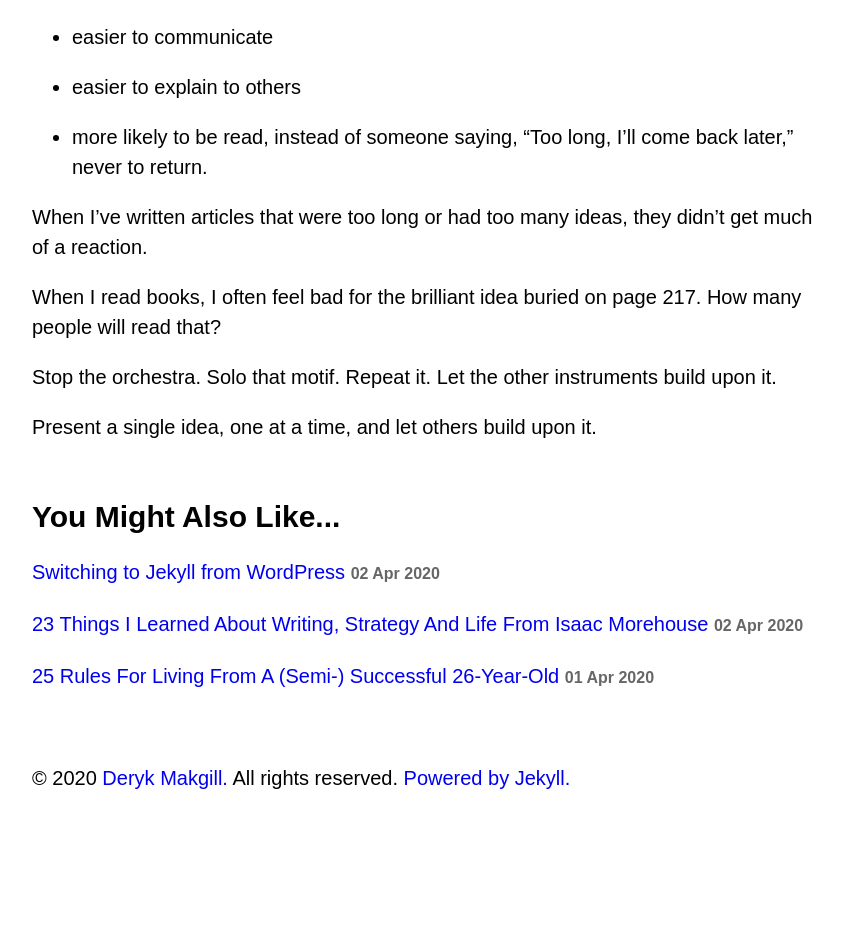
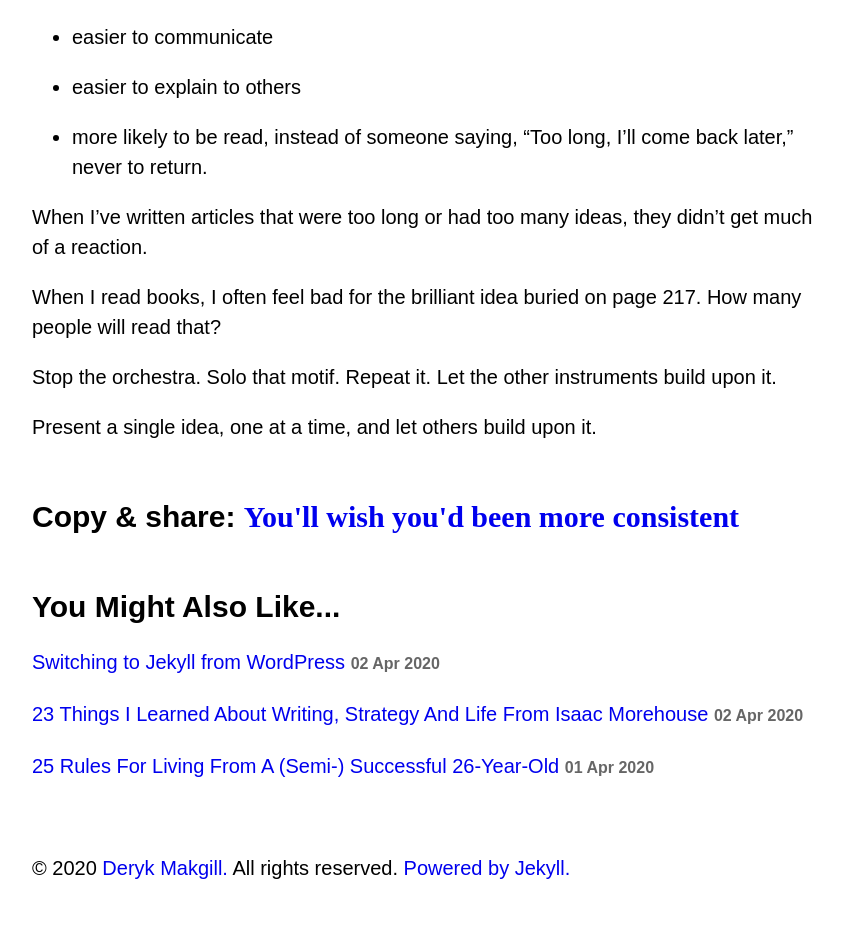
Before and after one commit to derykmakgill/vm, a Jekyll site: the page built from _posts/2020-04-02-consistent.md, in a window 1280 px wide. Shown: the part 958-1896 px from the top of the page, without its empty margins (208-1051 px from the left). Built offline with Jekyll 4.4.1, drawn with Linux system fonts in a browser that asks for light colours; before the commit the page ends 1806 px from its top, so only the background shows below that.

Commit message:
Update post.html

```diff
--- a/_layouts/post.html
+++ b/_layouts/post.html
@@ -27,6 +27,11 @@ layout: default
   {{ content }}
 
 
+<h3>
+	Copy &amp; share:
+        <span class="url"><a href="{{ page.url }}">{{ page.title }}</a></span>
+</h3>
+
 <div class="related">
   <h2>You Might Also Like...</h2>
   <div class="related-posts">
```
